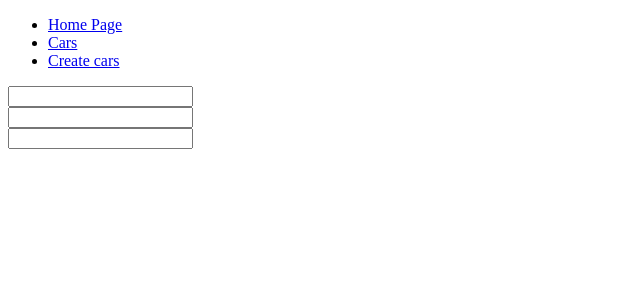
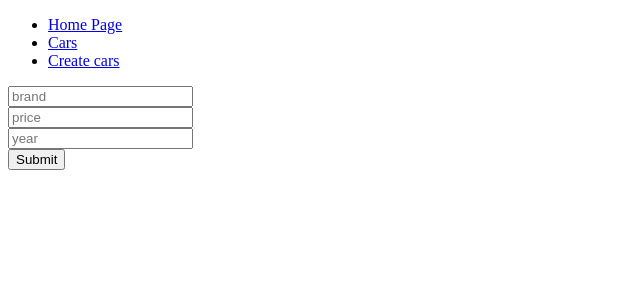
Before and after one commit to Kazarius40/react-learning, a React (Vite) app: page /cars/create in a window 1280 px wide. Shown: the top 300 px of the page, without its empty margins (0-640 px from the left). Built offline with nearby package versions, Linux system fonts and the light colour scheme.

Commit message:
Завершив виконання 5-ї ДЗ

```diff
--- a/src/components/car-form-component/CarFormComponent.tsx
+++ b/src/components/car-form-component/CarFormComponent.tsx
@@ -10,8 +10,8 @@ export const CarFormComponent = () => {
         resolver: joiResolver(carValidator)
     });
 
-    const createHandler = (data: ICar) => {
-        createCar(data);
+    const createHandler = async (data: ICar) => {
+       await createCar(data);
     }
 
 
@@ -19,14 +19,18 @@ export const CarFormComponent = () => {
         <>
             <form onSubmit={handleSubmit(createHandler)}>
                 <div>
-                    <input type="text" {...register('brand')}/>
+                    <input type="text" placeholder={'brand'} {...register('brand')}/>
+                    <div>{errors.brand?.message}</div>
                 </div>
                 <div>
-                    <input type="number" {...register('price')}/>
+                    <input type="number" placeholder={'price'} {...register('price')}/>
+                    <div>{errors.price?.message}</div>
                 </div>
                 <div>
-                    <input type="number" {...register('year')}/>
+                    <input type="number" placeholder={'year'} {...register('year')}/>
+                    <div>{errors.year?.message}</div>
                 </div>
+                <button>Submit</button>
             </form>
         </>
     );
--- a/src/validators/carValidator.ts
+++ b/src/validators/carValidator.ts
@@ -1,11 +1,25 @@
-import * as Joi from "joi";
+import Joi from "joi";
 
 export const carValidator = Joi.object({
     brand: Joi.string()
         .pattern(new RegExp('^[a-zA-Zа-яА-яёЁіІїЇєЄҐґ]{1,20}$'))
         .min(1)
         .max(20)
-        .messages({'string.pattern.base': 'Не відповідні символи'}),
-    year: Joi.number(),
-    price: Joi.number(),
+        .messages({
+            'string.pattern.base': 'Не відповідні символи',
+        }),
+    price: Joi.number()
+        .min(0)
+        .max(1000000)
+        .messages({
+            'number.min': 'не менше 0',
+            'number.max': 'не більше 1 000 000',
+        }),
+    year: Joi.number()
+        .min(1990)
+        .max(2024)
+        .messages({
+            'number.min': 'не раніше 1990 року',
+            'number.max': 'не пізніше 2024 року',
+        }),
 })
```
